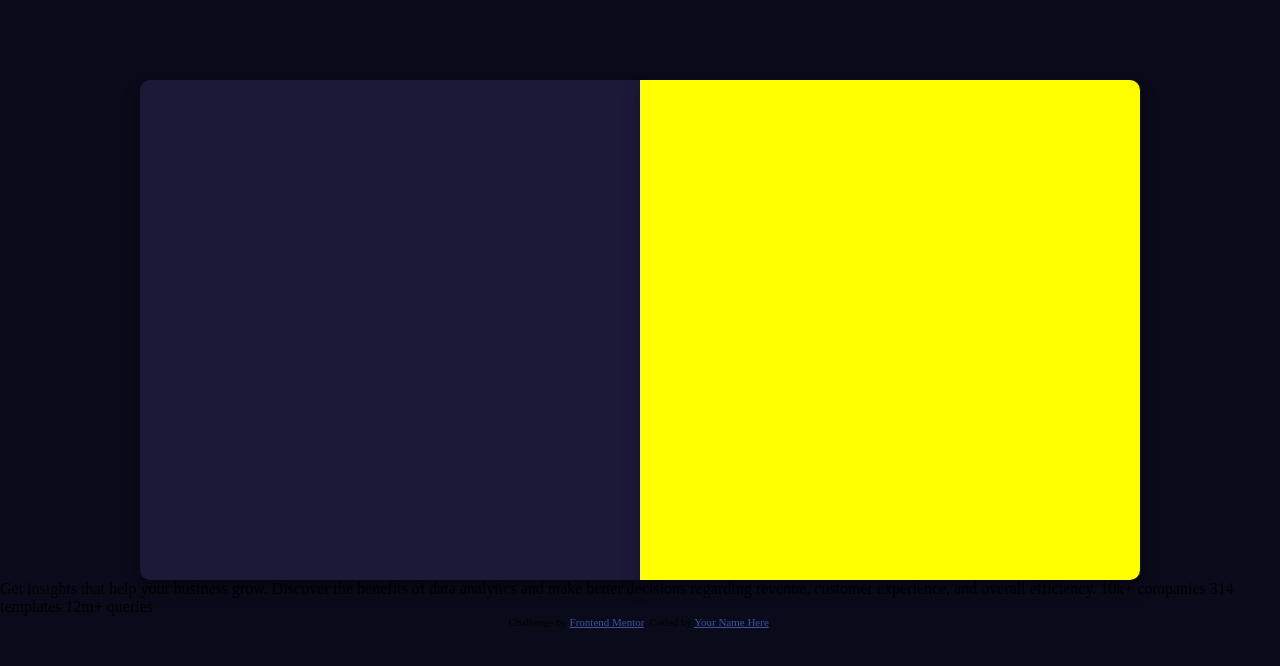
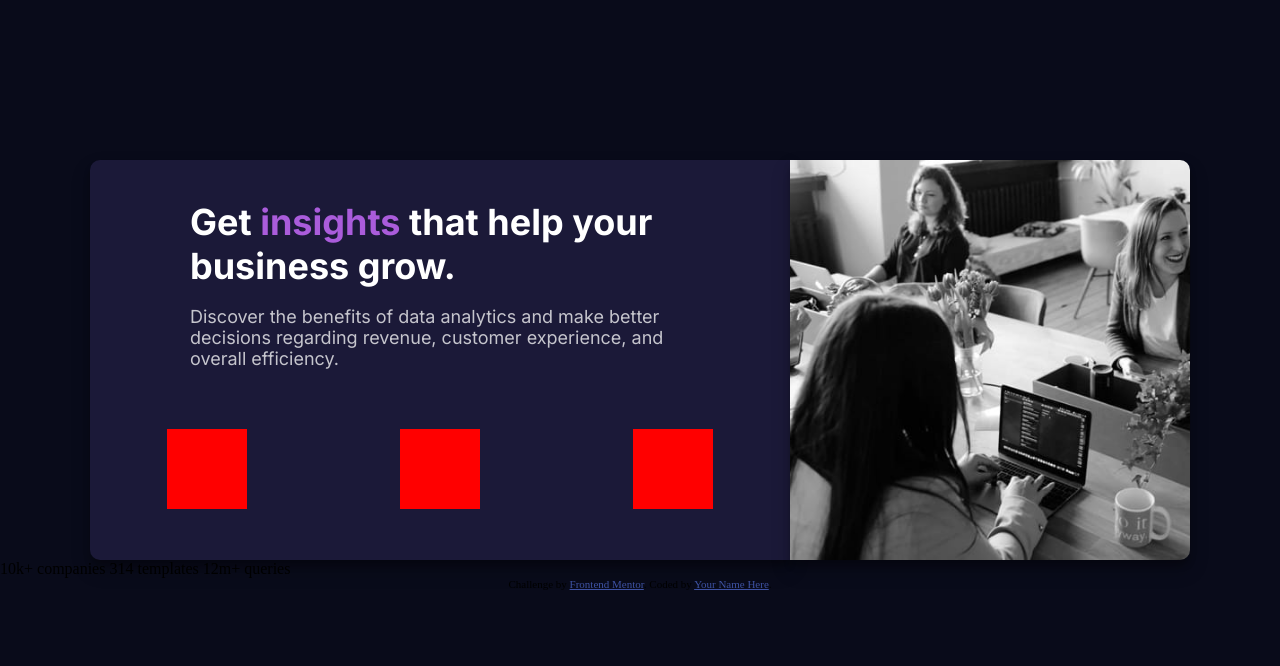
Before and after one commit to akaditya394/stats-preview-card, a plain HTML site: page index.html in a window 1280 px wide. Drawn offline with Linux system fonts and the light colour scheme.

Commit message:
div arranged

```diff
--- a/index.html
+++ b/index.html
@@ -1,38 +1,88 @@
 <!DOCTYPE html>
 <html lang="en">
   <head>
-  <meta charset="UTF-8">
-  <meta name="viewport" content="width=device-width, initial-scale=1.0"> <!-- displays site properly based on user's device -->
+    <meta charset="UTF-8" />
+    <meta name="viewport" content="width=device-width, initial-scale=1.0" />
+    <!-- displays site properly based on user's device -->
+    <link rel="preconnect" href="https://fonts.googleapis.com" />
+    <link rel="preconnect" href="https://fonts.gstatic.com" crossorigin />
+    <link
+      href="https://fonts.googleapis.com/css2?family=Inter:wght@400;700&family=Lexend+Deca&display=swap"
+      rel="stylesheet"
+    />
 
-  <link rel="icon" type="image/png" sizes="32x32" href="./images/favicon-32x32.png">
+    <link
+      rel="icon"
+      type="image/png"
+      sizes="32x32"
+      href="./images/favicon-32x32.png"
+    />
     <link rel="stylesheet" type="text/css" href="styles.css" />
 
     <title>Frontend Mentor | Stats preview card component</title>
 
     <!-- Feel free to remove these styles or customise in your own stylesheet 👍 -->
     <style>
-    .attribution { font-size: 11px; text-align: center; }
-    .attribution a { color: hsl(228, 45%, 44%); }
+      .attribution {
+        font-size: 11px;
+        text-align: center;
+      }
+      .attribution a {
+        color: hsl(228, 45%, 44%);
+      }
     </style>
   </head>
   <body>
     <div class="flexbox-container">
-    <div class="flexbox-item_a"></div>
+      <div class="flexbox-item_a">
+        <div
+          class="title-text"
+          style="
+            text-align: left;
+            font-size: 36px;
+            padding: 0 100px 0 100px;
+            margin: 40px 0 0 0;
+            font-family: 'Inter', sans-serif;
+            font-weight: 700;
+          "
+        >
+          <span style="color: white">
+            Get
+            <span style="color: hsl(277, 64%, 61%)">insights</span>
+            that help your business grow.
+          </span>
+        </div>
+        <div
+          style="
+            text-align: left;
+            padding: 0 100px 0 100px;
+            font-size:18px;
+            font-family: 'Inter', sans-serif;
+            font-weight:400;
+            color: hsla(0, 0%, 100%, 0.75);
+          "
+        >
+          <p>
+            Discover the benefits of data analytics and make better decisions
+            regarding revenue, customer experience, and overall efficiency.
+          </p>
+        </div>
+        <div class="flexbox-item_a__final-div">
+         <div class="companies"></div>
+         <div class="templates"></div>
+         <div class="queries"></div>
+        </div>
+      </div>
       <div class="flexbox-item_b"></div>
     </div>
 
-  Get insights that help your business grow.
-
-  Discover the benefits of data analytics and make better decisions regarding revenue, customer
-  experience, and overall efficiency.
-
-  10k+ companies
-  314 templates
-  12m+ queries
+    10k+ companies 314 templates 12m+ queries
 
     <div class="attribution">
-    Challenge by <a href="https://www.frontendmentor.io?ref=challenge" target="_blank">Frontend Mentor</a>.
-    Coded by <a href="#">Your Name Here</a>.
+      Challenge by
+      <a href="https://www.frontendmentor.io?ref=challenge" target="_blank"
+        >Frontend Mentor</a
+      >. Coded by <a href="#">Your Name Here</a>.
     </div>
   </body>
 </html>
--- a/styles.css
+++ b/styles.css
@@ -1,28 +1,45 @@
-body{
-    margin:0;
+body {
+  margin: 0;
   padding: 0;
   background: hsl(233, 47%, 7%);
 }
 
-.flexbox-container{
-    margin: 5rem 0 0 0;
-    display:flex;
+.flexbox-container {
+  margin: 10rem 0 0 0;
+  display: flex;
   align-items: center;
   justify-content: center;
 }
 
-.flexbox-item_a{
-    height:500px;
-    width:500px;
+.flexbox-item_a {
+  height: 400px;
+  width: 700px;
   background-color: hsl(244, 38%, 16%);
-    border-radius:10px 0 0 10px;
+  border-radius: 10px 0 0 10px;
   box-shadow: rgba(0, 0, 0, 0.19) 0px 10px 20px, rgba(0, 0, 0, 0.23) 0px 6px 6px;
 }
 
-.flexbox-item_b{
-    height:500px;
-    width:500px;
-    background-color: yellow;
-    border-radius:0 10px 10px 0;
+.flexbox-item_b {
+  height: 400px;
+  width: 400px;
+  background: url("images/image-header-desktop.jpg");
+  background-repeat: repeat;
+  background-size: cover;
+  border-radius: 0 10px 10px 0;
   box-shadow: rgba(0, 0, 0, 0.19) 0px 10px 20px, rgba(0, 0, 0, 0.23) 0px 6px 6px;
 }
+
+.flexbox-item_a__final-div {
+  display: flex;
+  justify-content: space-around;
+  margin-top:60px;
+  align-items: center;
+}
+
+.companies,
+.templates,
+.queries {
+  height: 80px;
+  width: 80px;
+  background-color: red;
+}
```
Lines whose indentation alone changed are shown as unchanged.
